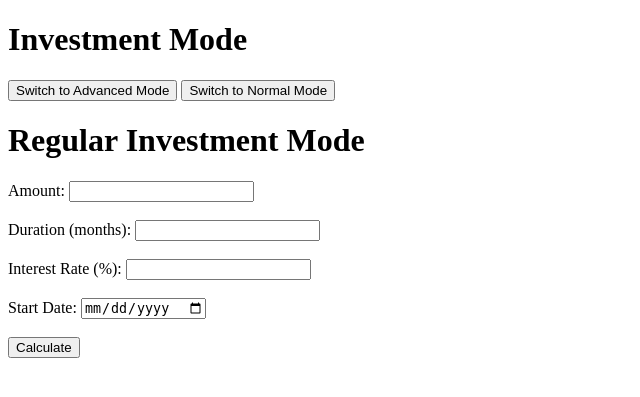
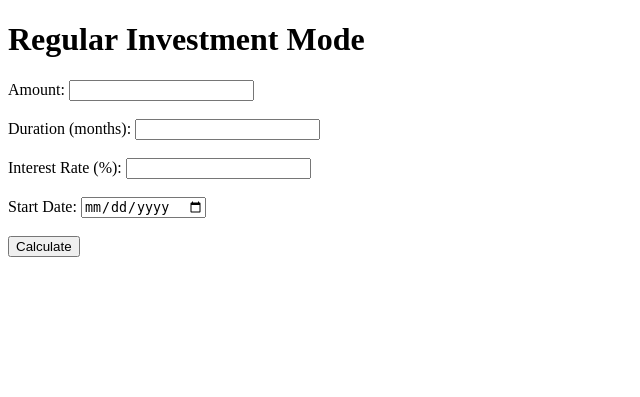
Before and after one commit to ck10100713/invest_adviser, a Django app: page /investment/ in a window 1280 px wide. Shown: the part 88-485 px from the top of the page, without its empty margins (0-640 px from the left). Run offline with Django 5.2, Linux system fonts and the light colour scheme.

Commit message:
simple invest function in progree

```diff
--- a/invest_adviser/settings.py
+++ b/invest_adviser/settings.py
@@ -124,3 +124,4 @@ STATIC_URL = 'static/'
 
 DEFAULT_AUTO_FIELD = 'django.db.models.BigAutoField'
 LOGIN_REDIRECT_URL = '/'
+LOGOUT_REDIRECT_URL = '/'
--- a/investment/urls.py
+++ b/investment/urls.py
@@ -20,6 +20,4 @@ from . import views
 
 urlpatterns = [
     path('', views.investment, name='investment'),
-    path('investment/', views.investment_controller, name='investment'),
-    path('toggle_mode/', views.toggle_mode, name='toggle_mode'),
 ]
--- a/investment/views.py
+++ b/investment/views.py
@@ -4,38 +4,3 @@ from django.contrib.auth.forms import UserCreationForm
 # Create your views here.
 def investment(request):
     return render(request, 'investment/investment.html')
-
-def investment_controller(request):
-    is_advanced_mode = True
-    context = {
-        'is_advanced_mode': is_advanced_mode
-    }
-    return render(request, 'investment/investment.html', context)
-
-
-from django.http import JsonResponse
-
-def toggle_mode(request):
-    print('hi')
-    if request.method == 'POST':
-        mode = request.POST.get('mode')
-        # 根據模式做出相應的處理，這裡只是一個示例
-        if mode == 'advanced':
-            is_advanced_mode = True
-            # 切換到進階模式的處理代碼
-            # 例如，更新用戶的設置或者處理其他邏輯
-            pass
-        elif mode == 'normal':
-            is_advanced_mode = False
-            # 切換到普通模式的處理代碼
-            # 例如，更新用戶的設置或者處理其他邏輯
-            pass
-        # 返回成功的響應
-        context = {
-        'is_advanced_mode': is_advanced_mode
-    }
-        return render(request, 'investment/investment.html', context)
-        # return JsonResponse({'status': 'success'})
-    else:
-        # 返回失敗的響應
-        return JsonResponse({'status': 'error'})
--- a/templates/investment/investment.html
+++ b/templates/investment/investment.html
@@ -3,51 +3,13 @@
 <!-- investment.html -->
 <!DOCTYPE html>
 <html lang="en">
-
 {% block content %}
-
 <head>
     <meta charset="UTF-8">
     <meta name="viewport" content="width=device-width, initial-scale=1.0">
     <title>Investment Page</title>
     <script src="https://code.jquery.com/jquery-3.6.0.min.js"></script>
 </head>
-<body>
-
-<h1 id="mode-title">Investment Mode</h1>
-
-<button id="advanced-mode-btn">Switch to Advanced Mode</button>
-<button id="normal-mode-btn">Switch to Normal Mode</button>
-
-<script>
-$(document).ready(function() {
-    // 當進階模式按鈕被點擊時，發送Ajax請求切換到進階模式
-    $('#advanced-mode-btn').click(function() {
-        $.ajax({
-            url: '/toggle_mode/',
-            type: 'POST',
-            data: { mode: 'advanced' },
-            success: function(data) {
-                $('#mode-title').text('Advanced Investment Mode');
-            }
-        });
-    });
-
-    // 當普通模式按鈕被點擊時，發送Ajax請求切換到普通模式
-    $('#normal-mode-btn').click(function() {
-        $.ajax({
-            url: '/toggle_mode/',
-            type: 'POST',
-            data: { mode: 'normal' },
-            success: function(data) {
-                $('#mode-title').text('Normal Investment Mode');
-            }
-        });
-    });
-});
-</script>
-
-</body>
 </html>
 
 <head>
@@ -56,12 +18,6 @@ $(document).ready(function() {
     <title>Investment Page</title>
 </head>
 <body>
-
-
-{% if is_advanced_mode %}
-    <h1>Advanced Investment Mode</h1>
-    <!-- 進階模式的內容 -->
-{% else %}
     <h1>Regular Investment Mode</h1>
     <!-- 普通模式的內容 -->
     <form method="post">
@@ -85,8 +41,6 @@ $(document).ready(function() {
     <p>Interest: {{ result.interest }}</p>
     <p>Total Amount: {{ result.total_amount }}</p>
     {% endif %}
-{% endif %}
-
 </body>
 </html>
 {% endblock %}
```
Also changed, not shown: investment/forms.py (added, +17 -0 lines), investment/models.py (+9 -14 lines), db.sqlite3.
